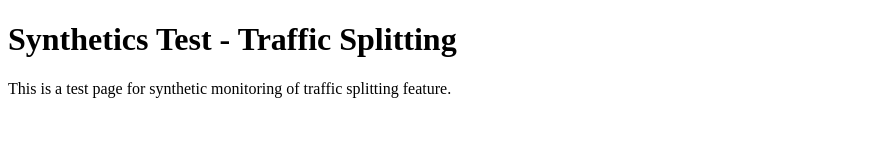
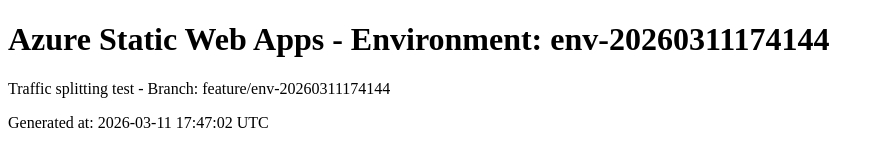
Before and after one commit to skylathadani-ms/synthetics-swa-traffic-20260311174144, a plain HTML site: page index.html in a window 1280 px wide. Shown: the whole page, without its empty margins (0-884 px from the left). Drawn offline with Linux system fonts and the light colour scheme.

Commit message:
Update index.html for env-20260311174144

```diff
--- a/index.html
+++ b/index.html
@@ -1,10 +1,11 @@
 <!DOCTYPE html>
 <html>
 <head>
-<title>Synthetics Test - Traffic Splitting</title>
+<title>Environment: env-20260311174144</title>
 </head>
 <body>
-<h1>Synthetics Test - Traffic Splitting</h1>
-<p>This is a test page for synthetic monitoring of traffic splitting feature.</p>
+<h1>Azure Static Web Apps - Environment: env-20260311174144</h1>
+<p>Traffic splitting test - Branch: feature/env-20260311174144</p>
+<p>Generated at: 2026-03-11 17:47:02 UTC</p>
 </body>
 </html>
```
